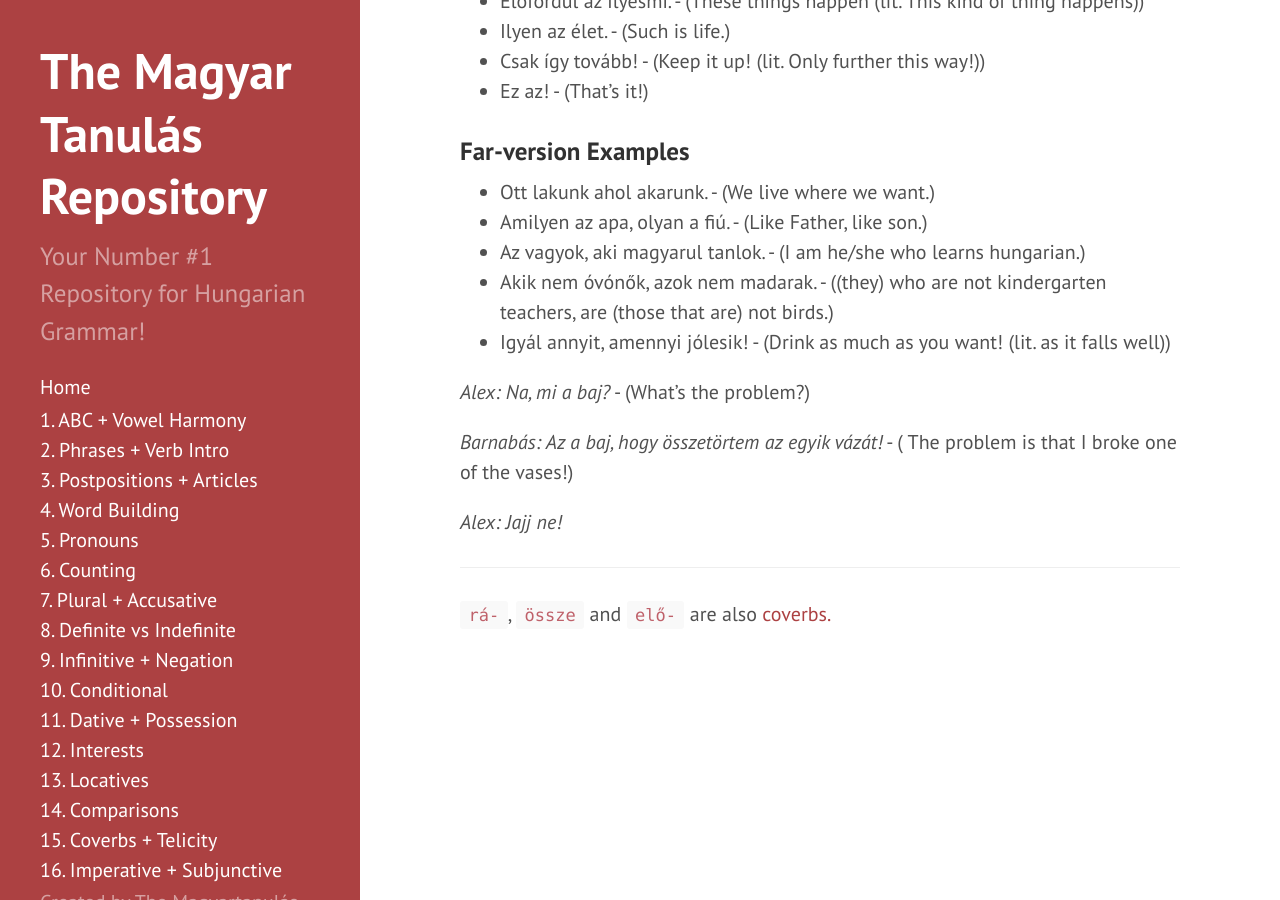
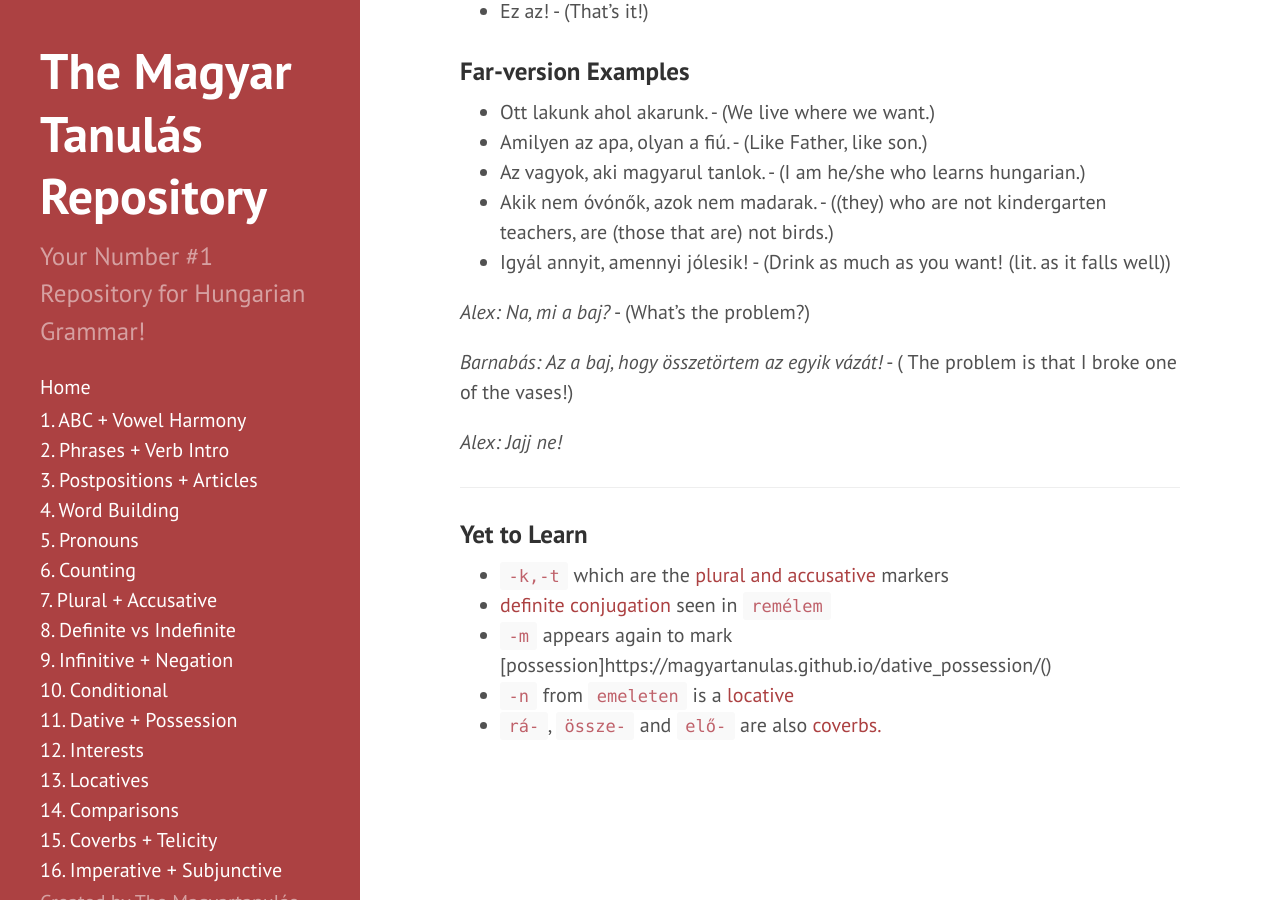
Before and after one commit to Magyartanulas/magyartanulas.github.io, a Jekyll site: the page built from pronouns.md, in a window 1280 px wide and 900 px high, scrolled down 3419 px. Built offline with Jekyll 4.4.1, drawn with Linux system fonts in a browser that asks for light colours; Markdown is read by kramdown in place of the engine named in the settings; some of the changed text lies outside the part shown.

Commit message:
Update pronouns.md

```diff
--- a/pronouns.md
+++ b/pronouns.md
@@ -112,4 +110,10 @@ The accusative, plural and other things have been omitted for simplicity, natura
 
 ---
 
-`rá-`, `össze` and `elő-` are also [coverbs.](https://magyartanulas.github.io/coverbs_telicity)
+### Yet to Learn
+
+* `-k,-t` which are the [plural and accusative](https://magyartanulas.github.io/accusative_plurals/) markers
+* [definite conjugation](https://magyartanulas.github.io/definite_indefinite/) seen in `remélem`
+* `-m` appears again to mark [possession]https://magyartanulas.github.io/dative_possession/()
+* `-n` from `emeleten` is a [locative](https://magyartanulas.github.io/locatives)
+* `rá-`, `össze-` and `elő-` are also [coverbs.](https://magyartanulas.github.io/coverbs_telicity)
```
Also changed, not shown: other parts of pronouns.md (+0 -2 lines).
